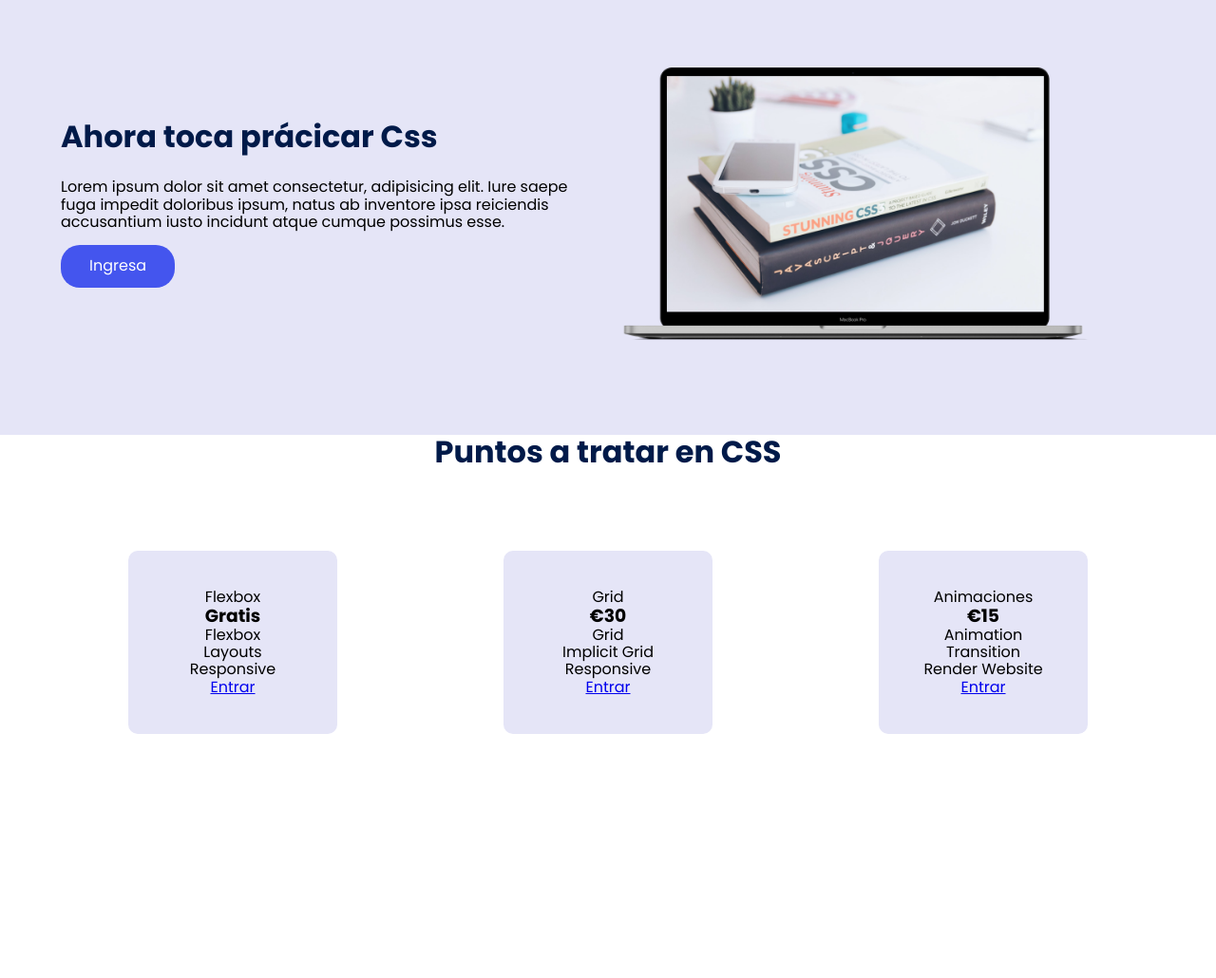
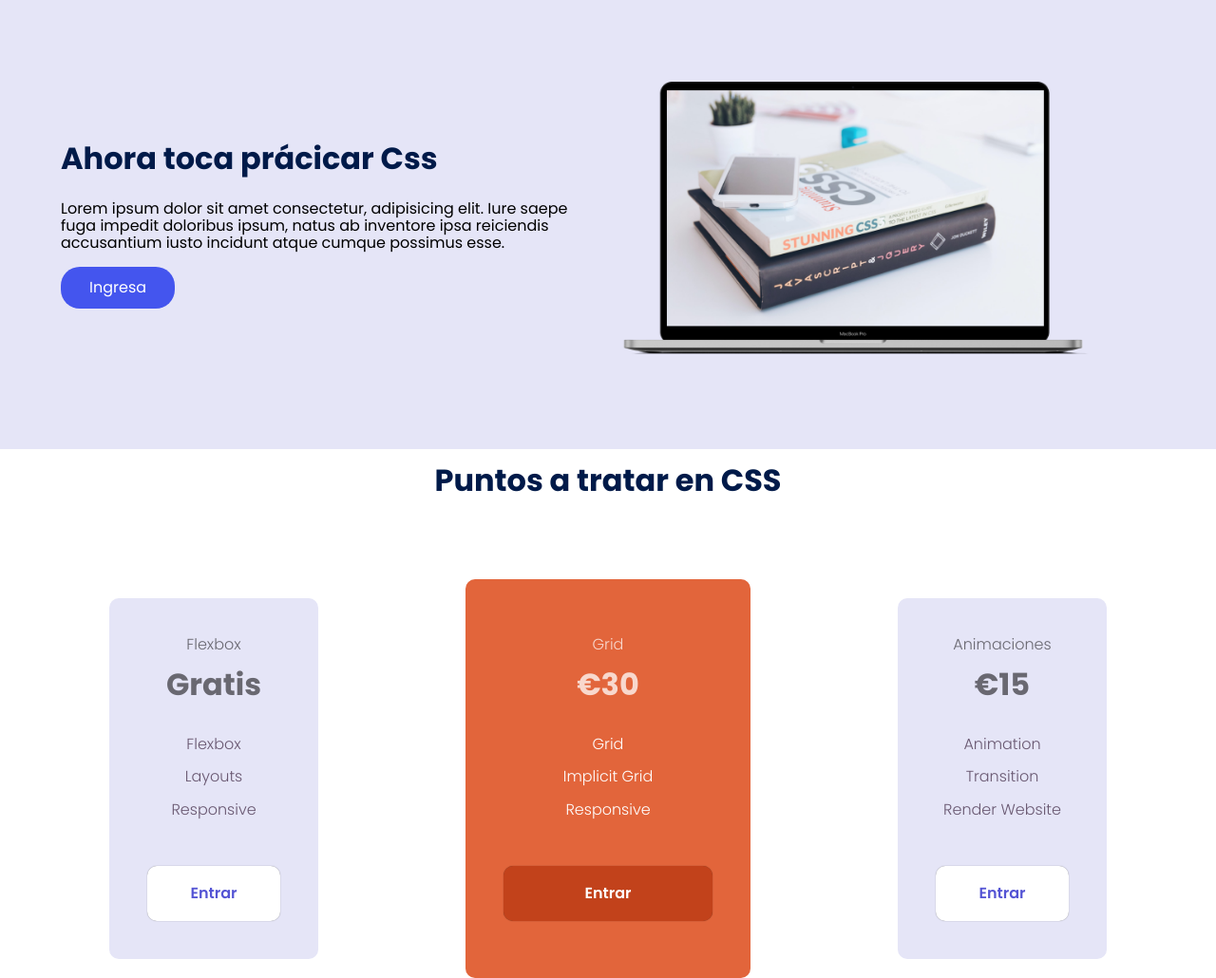
Before and after one commit to Paola-Arce/Landing-Page, a plain HTML site: page index.html in a window 1280 px wide. Shown: the part 1400-2430 px from the top of the page at 95% size. Before the commit the page ends 2173 px from the top, so only its background shows below. Drawn offline with Linux system fonts and the light colour scheme.

Commit message:
termino de la tercera sección

```diff
--- a/css/style.css
+++ b/css/style.css
@@ -125,7 +125,8 @@ body{
 .subtitle{
     color:var(--color-title);
     font-size: 2rem;
-    margin-bottom: 1.5625rem;
+    margin-bottom: 25px;
+    margin-top: 15px;
 }
 
 .about__paragraph{
@@ -213,3 +214,46 @@ body{
     --color-cta:#5454d4;
     --color-items:#695871;
 }
+
+.price__name{
+    color:var(--color-plan);
+    margin-bottom: 15px;
+    font-weight: 300;
+}
+
+.price__element--best{
+    width: 300px;
+    padding: 60px 40px;
+    background-color: #e2653b;
+    --color-plan: rgb(255 255 255 / 75%);/*nueva forma de declarar los rgb junto con los alfa*/
+    --color-price:#fff ;
+    --bg-cta:#c2421b;
+    --color-cta:#fff;
+    --color-items:#fff;
+}
+
+.price__price{
+    font-size: 2rem;
+    color:var(--color-plan)
+}
+
+.price__items{
+    margin-top: 35px;
+    display: grid;
+    gap:1em;
+    font-weight: 300;
+    font-size: 1em;
+    margin-bottom: 50px;
+    color:var(--color-items)
+}
+
+.price__cta{
+    display: block; /*ocupara todo el ancho*/
+    padding: 20px 0;
+    border-radius: 10px;
+    text-decoration: none;
+    background-color: var(--bg-cta);
+    font-weight: 600;
+    color: var(--color-cta);
+    box-shadow: 0 0 1px rgba(0, 0, 0, 0.5);
+}
--- a/index.html
+++ b/index.html
@@ -91,7 +91,8 @@
         <div class="price__table">
           <div class="price__element">
             <p class="price__name">Flexbox</p>
-            <h3 class="price__rice">Gratis</h3>
+            <h3 class="price__price">Gratis</h3>
+
             <div class="price__items">
               <p class="price__feature">Flexbox</p>
               <p class="price__feature">Layouts</p>
@@ -103,6 +104,7 @@
           <div class="price__element price__element--best">
             <p class="price__name">Grid</p>
             <h3 class="price__price">€30</h3>
+
             <div class="price__items">
               <p class="price__feature">Grid</p>
               <p class="price__feature">Implicit Grid</p>
@@ -112,9 +114,10 @@
           </div>
 
           <div class="price__element">
-            <p class="price___name">Animaciones</p>
+            <p class="price__name">Animaciones</p>
             <h3 class="price__price">€15</h3>
-            <div class="price__tems">
+
+            <div class="price__items">
               <p class="price__feature">Animation</p>
               <p class="price__feature">Transition</p>
               <p class="price__feature">Render Website</p>
@@ -124,6 +127,8 @@
         </div>
 
         </section>
+
+
     </main>
 
   </body>
```
